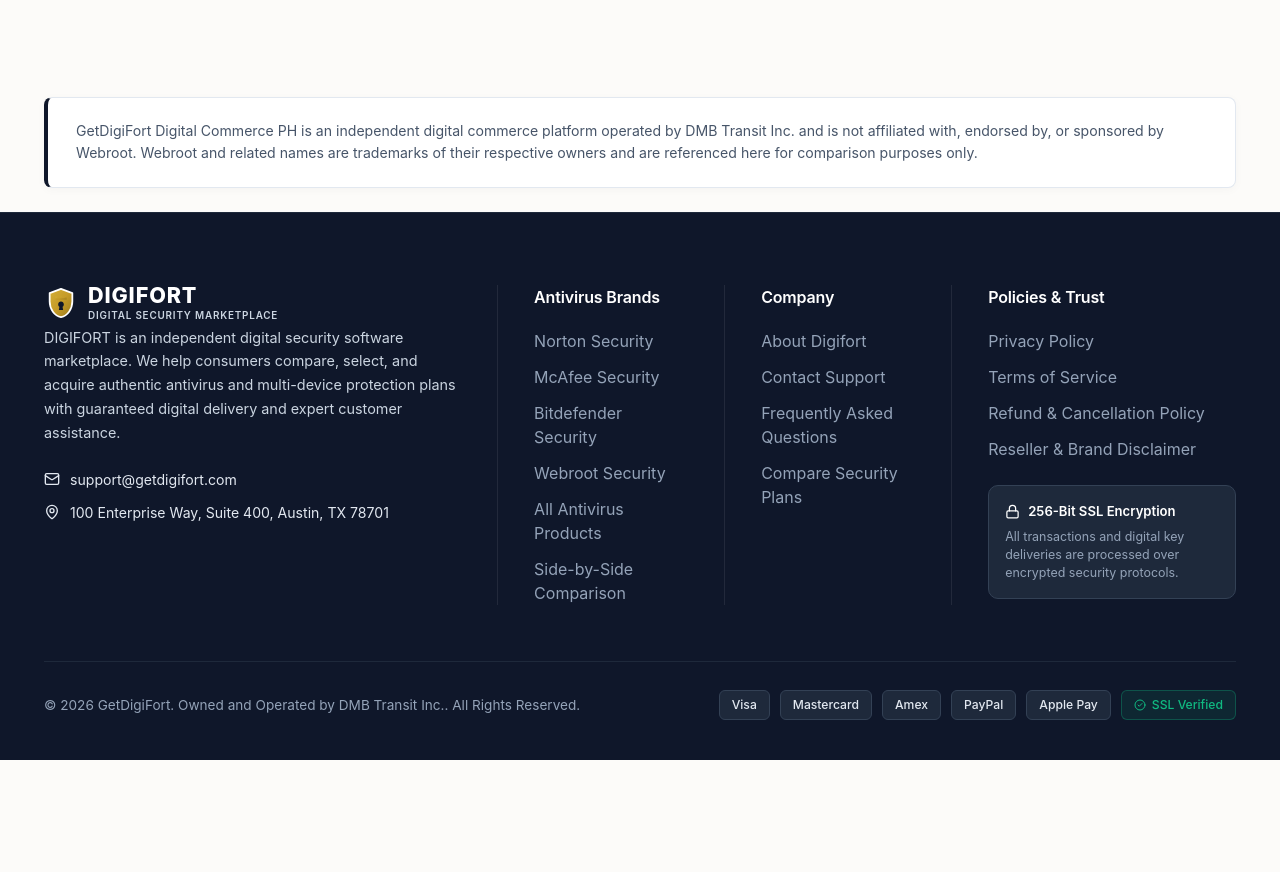
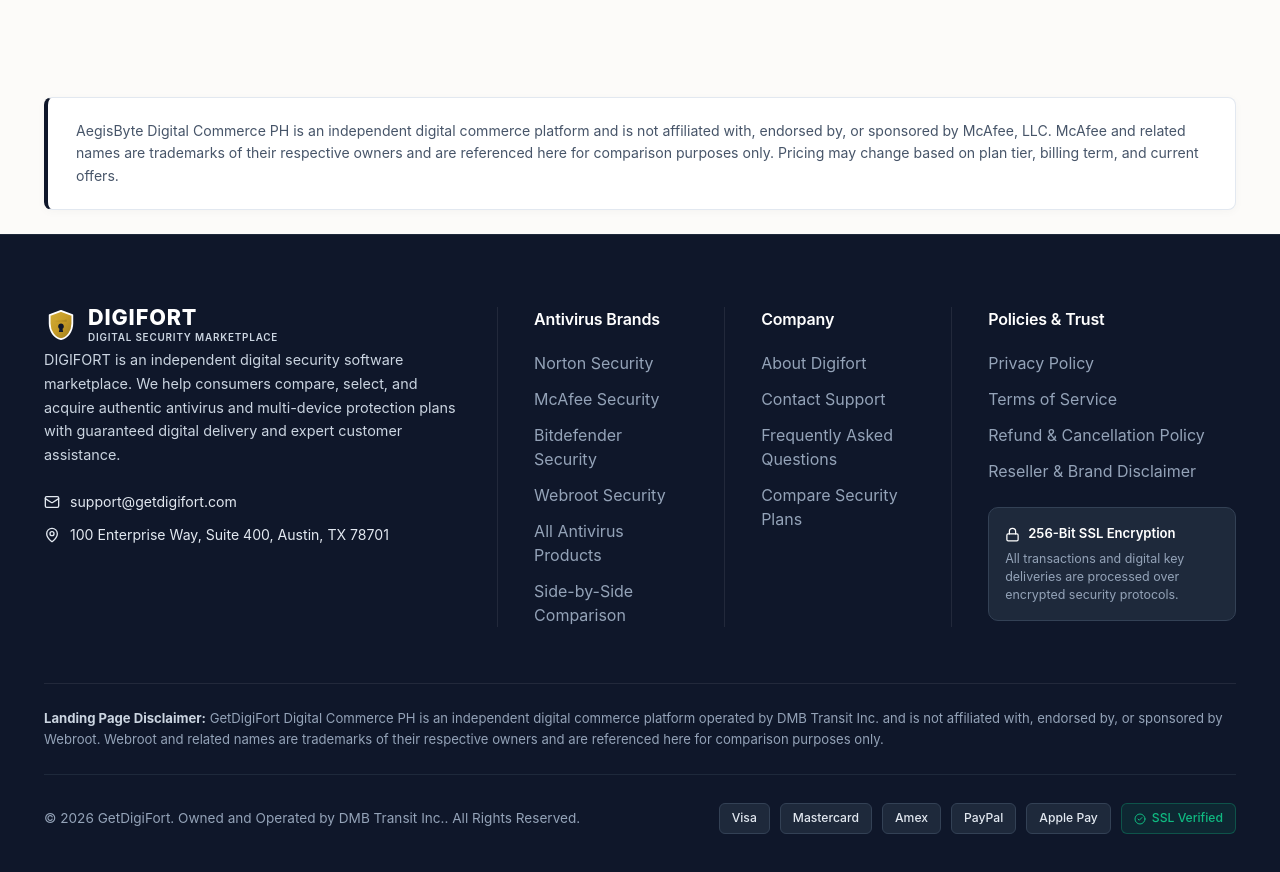
Before and after one commit to jamesbytes01-ops/Digifort, a Next.js app: page / in a window 1280 px wide. Shown: the part 7660-8532 px from the top of the page. Before the commit the page ends 8420 px from the top, so only its background shows below. Built offline with nearby package versions, Linux system fonts and the light colour scheme.

Commit message:
updated website

```diff
--- a/src/components/DisclaimerBanner.tsx
+++ b/src/components/DisclaimerBanner.tsx
@@ -8,7 +8,7 @@
       <div className="container">
         <div className="standalone-disclaimer-card">
           <p className="disclaimer-text">
-            GetDigiFort Digital Commerce PH is an independent digital commerce platform operated by DMB Transit Inc. and is not affiliated with, endorsed by, or sponsored by Webroot. Webroot and related names are trademarks of their respective owners and are referenced here for comparison purposes only.
+            AegisByte Digital Commerce PH is an independent digital commerce platform and is not affiliated with, endorsed by, or sponsored by McAfee, LLC. McAfee and related names are trademarks of their respective owners and are referenced here for comparison purposes only. Pricing may change based on plan tier, billing term, and current offers.
           </p>
         </div>
       </div>
--- a/src/components/Footer.tsx
+++ b/src/components/Footer.tsx
@@ -96,6 +96,13 @@
               <p className="trust-box-text">All transactions and digital key deliveries are processed over encrypted security protocols.</p>
             </div>
           </div>
+        </div>
+
+        {/* LANDING PAGE DISCLAIMER */}
+        <div className="footer-landing-disclaimer">
+          <p className="landing-disclaimer-text">
+            <strong>Landing Page Disclaimer:</strong> GetDigiFort Digital Commerce PH is an independent digital commerce platform operated by DMB Transit Inc. and is not affiliated with, endorsed by, or sponsored by Webroot. Webroot and related names are trademarks of their respective owners and are referenced here for comparison purposes only.
+          </p>
         </div>
 
         {/* BOTTOM BAR */}
@@ -312,6 +319,23 @@
           line-height: 1.45;
         }
 
+        .footer-landing-disclaimer {
+          padding-top: 24px;
+          padding-bottom: 24px;
+          border-top: 1px solid rgba(255, 255, 255, 0.08);
+        }
+
+        .landing-disclaimer-text {
+          font-size: 0.82rem;
+          line-height: 1.6;
+          color: #94A3B8;
+          margin: 0;
+        }
+
+        .landing-disclaimer-text strong {
+          color: #CBD5E1;
+        }
+
         .footer-bottom {
           padding-top: 28px;
           border-top: 1px solid #1E293B;
```
